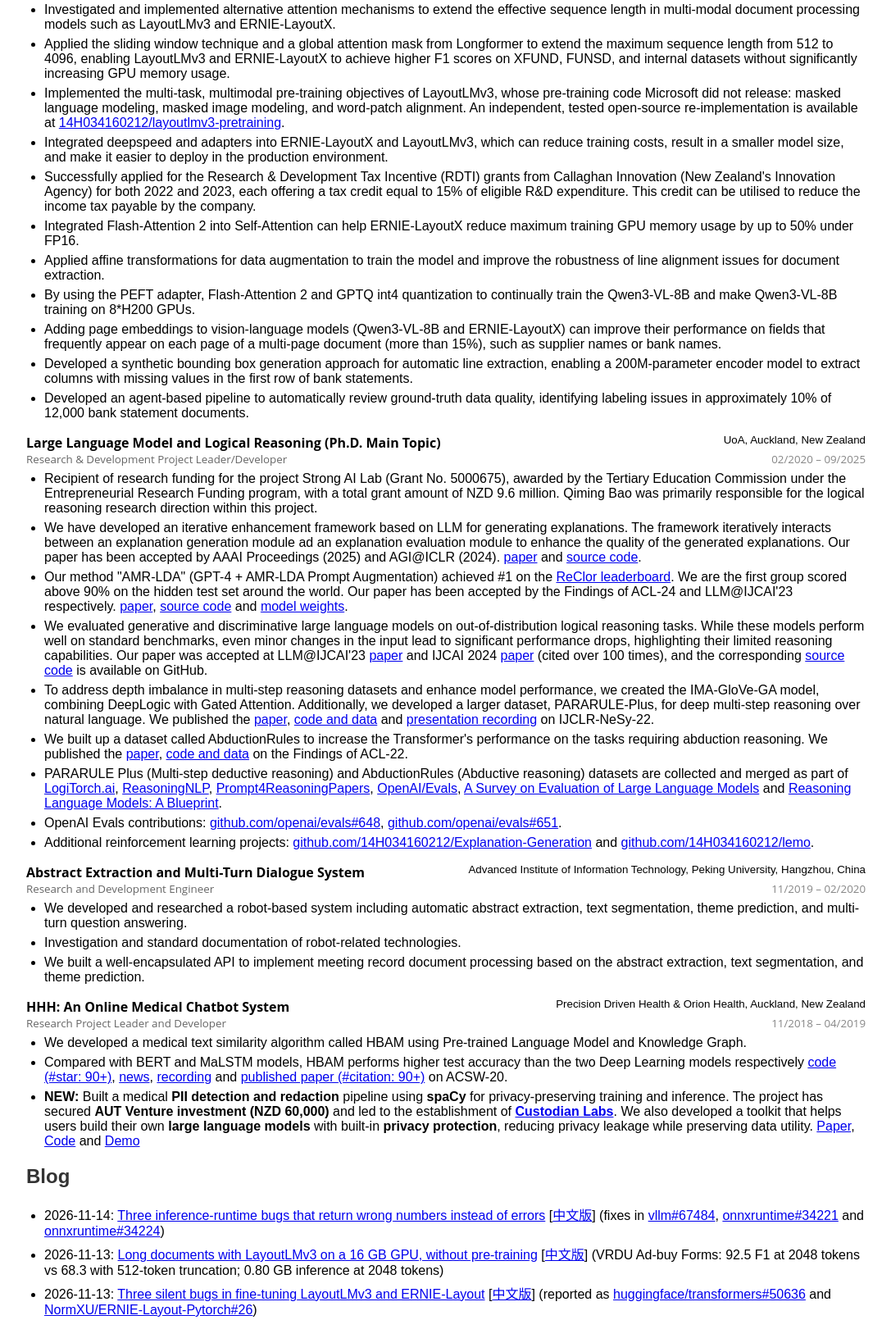
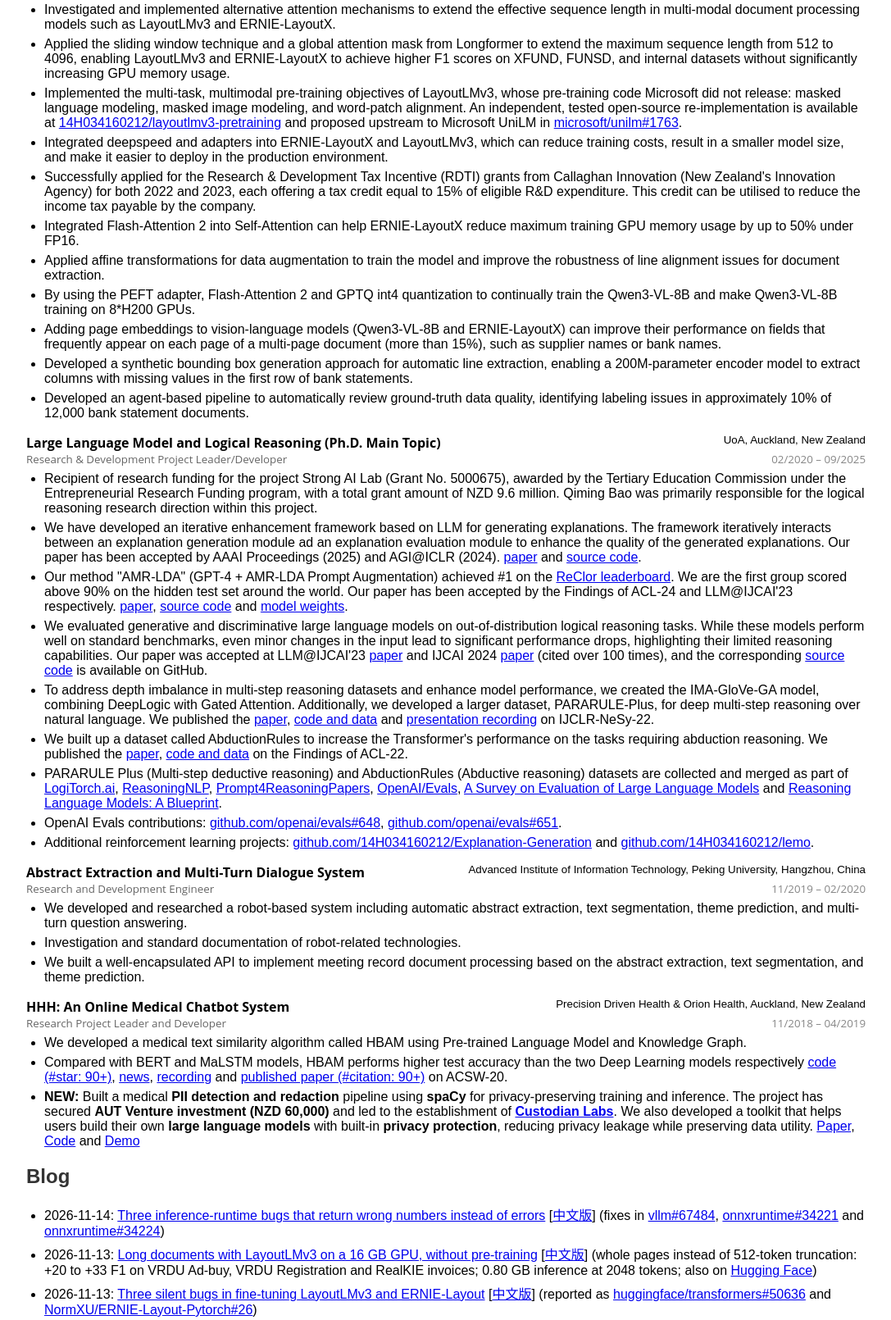
Before and after one commit to 14H034160212/14h034160212.github.io, a plain HTML site: page index.html in a window 1280 px wide. Shown: the part 3528-5138 px from the top of the page at 82% size, without its empty margins (96-1183 px from the left). Drawn offline with Linux system fonts and the light colour scheme.

Commit message:
Homepage: long-documents results on three datasets, Hugging Face Space, UniLM PR

```diff
--- a/index.html
+++ b/index.html
@@ -264,7 +264,7 @@
 				  <ul class="tight">
 					<li>Investigated and implemented alternative attention mechanisms to extend the effective sequence length in multi-modal document processing models such as LayoutLMv3 and ERNIE-LayoutX.</li>
 					<li>Applied the sliding window technique and a global attention mask from Longformer to extend the maximum sequence length from 512 to 4096, enabling LayoutLMv3 and ERNIE-LayoutX to achieve higher F1 scores on XFUND, FUNSD, and internal datasets without significantly increasing GPU memory usage.</li>
-					<li>Implemented the multi-task, multimodal pre-training objectives of LayoutLMv3, whose pre-training code Microsoft did not release: masked language modeling, masked image modeling, and word-patch alignment. An independent, tested open-source re-implementation is available at <a href="https://github.com/14H034160212/layoutlmv3-pretraining">14H034160212/layoutlmv3-pretraining</a>.</li>
+					<li>Implemented the multi-task, multimodal pre-training objectives of LayoutLMv3, whose pre-training code Microsoft did not release: masked language modeling, masked image modeling, and word-patch alignment. An independent, tested open-source re-implementation is available at <a href="https://github.com/14H034160212/layoutlmv3-pretraining">14H034160212/layoutlmv3-pretraining</a> and proposed upstream to Microsoft UniLM in <a href="https://github.com/microsoft/unilm/pull/1763">microsoft/unilm#1763</a>.</li>
 					<li>Integrated deepspeed and adapters into ERNIE-LayoutX and LayoutLMv3, which can reduce training costs, result in a smaller model size, and make it easier to deploy in the production environment.</li>
 					<li>Successfully applied for the Research & Development Tax Incentive (RDTI) grants from Callaghan Innovation (New Zealand's Innovation Agency) for both 2022 and 2023, each offering a tax credit equal to 15% of eligible R&D expenditure. This credit can be utilised to reduce the income tax payable by the company.</li>
 					<li>Integrated Flash-Attention 2 into Self-Attention can help ERNIE-LayoutX reduce maximum training GPU memory usage by up to 50% under FP16.</li>
@@ -427,7 +427,7 @@
 			<h2>Blog</h2>
 			<ul class="tight">
 				<li>2026-11-14: <a href="https://14h034160212.github.io/blog/inference-runtime-wrong-results.html">Three inference-runtime bugs that return wrong numbers instead of errors</a> [<a href="https://14h034160212.github.io/blog/inference-runtime-wrong-results-zh.html">中文版</a>] (fixes in <a href="https://github.com/vllm-project/vllm/pull/67484">vllm#67484</a>, <a href="https://github.com/microsoft/onnxruntime/pull/34221">onnxruntime#34221</a> and <a href="https://github.com/microsoft/onnxruntime/pull/34224">onnxruntime#34224</a>)</li>
-				<li>2026-11-13: <a href="https://14h034160212.github.io/blog/long-documents-layoutlmv3-16gb.html">Long documents with LayoutLMv3 on a 16 GB GPU, without pre-training</a> [<a href="https://14h034160212.github.io/blog/long-documents-layoutlmv3-16gb-zh.html">中文版</a>] (VRDU Ad-buy Forms: 92.5 F1 at 2048 tokens vs 68.3 with 512-token truncation; 0.80 GB inference at 2048 tokens)</li>
+				<li>2026-11-13: <a href="https://14h034160212.github.io/blog/long-documents-layoutlmv3-16gb.html">Long documents with LayoutLMv3 on a 16 GB GPU, without pre-training</a> [<a href="https://14h034160212.github.io/blog/long-documents-layoutlmv3-16gb-zh.html">中文版</a>] (whole pages instead of 512-token truncation: +20 to +33 F1 on VRDU Ad-buy, VRDU Registration and RealKIE invoices; 0.80 GB inference at 2048 tokens; also on <a href="https://huggingface.co/spaces/qbao775/whole-page-layoutlmv3">Hugging Face</a>)</li>
 				<li>2026-11-13: <a href="https://14h034160212.github.io/blog/layout-model-silent-bugs.html">Three silent bugs in fine-tuning LayoutLMv3 and ERNIE-Layout</a> [<a href="https://14h034160212.github.io/blog/layout-model-silent-bugs-zh.html">中文版</a>] (reported as <a href="https://github.com/huggingface/transformers/issues/50636">huggingface/transformers#50636</a> and <a href="https://github.com/NormXU/ERNIE-Layout-Pytorch/issues/26">NormXU/ERNIE-Layout-Pytorch#26</a>)</li>
 				<li>2026-11-12: <a href="https://14h034160212.github.io/blog/layoutlmv3-continued-pretraining.html">Re-implementing LayoutLMv3 pre-training: what continued pre-training did and did not buy</a> [<a href="https://14h034160212.github.io/blog/layoutlmv3-continued-pretraining-zh.html">中文版</a>] (code: <a href="https://github.com/14H034160212/layoutlmv3-pretraining">14H034160212/layoutlmv3-pretraining</a>)</li>
 				<li>2026-11-12: <a href="https://14h034160212.github.io/blog/onnx-graph-edge-cases.html">Three ONNX graph details that tools get wrong</a> [<a href="https://14h034160212.github.io/blog/onnx-graph-edge-cases-zh.html">中文版</a>] (fixes in <a href="https://github.com/microsoft/onnxruntime/pull/34141">microsoft/onnxruntime#34141</a>, <a href="https://github.com/microsoft/onnxruntime/pull/34142">#34142</a> and <a href="https://github.com/microsoft/onnxscript/pull/3201">microsoft/onnxscript#3201</a>)</li>
```
